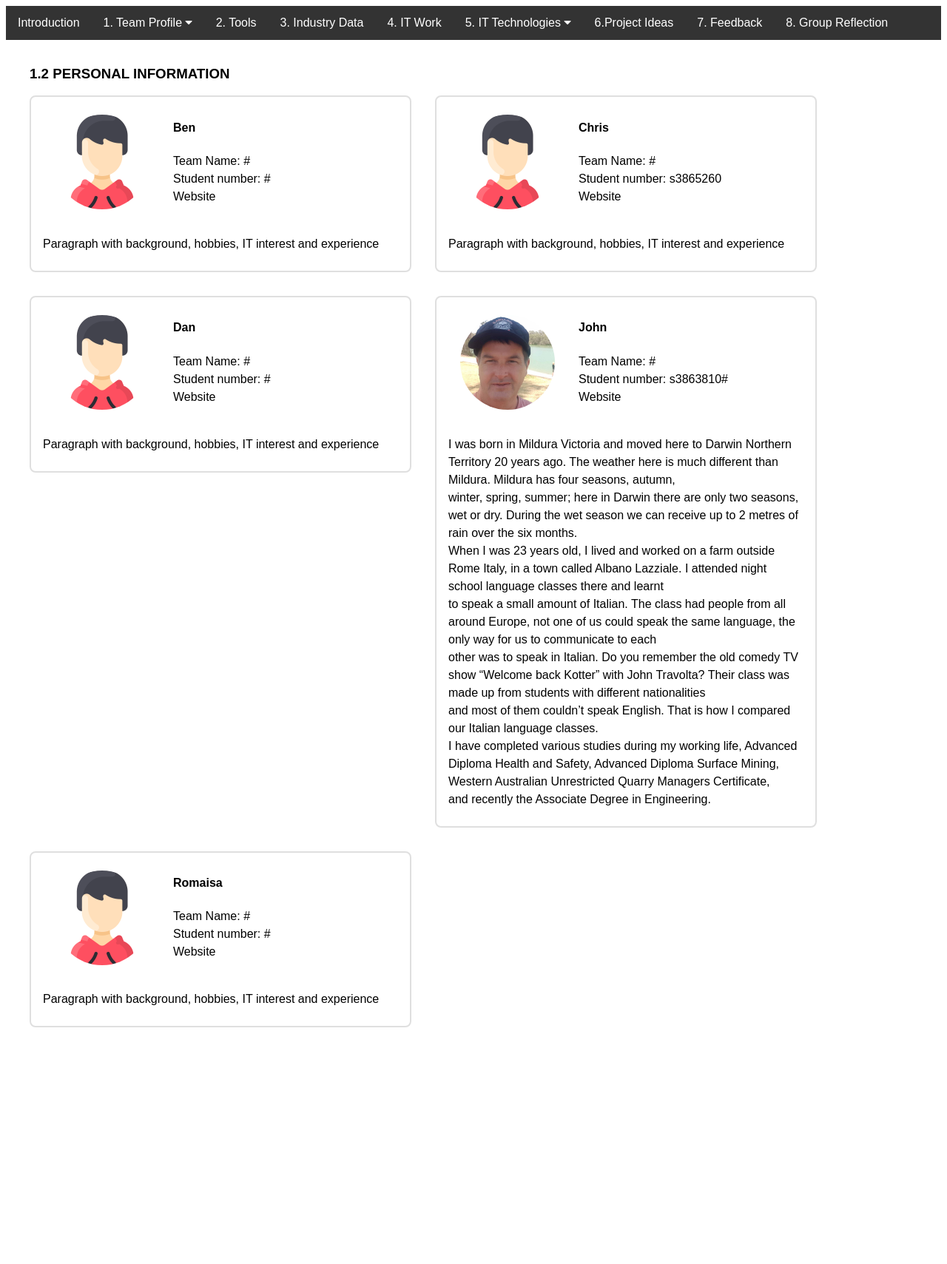
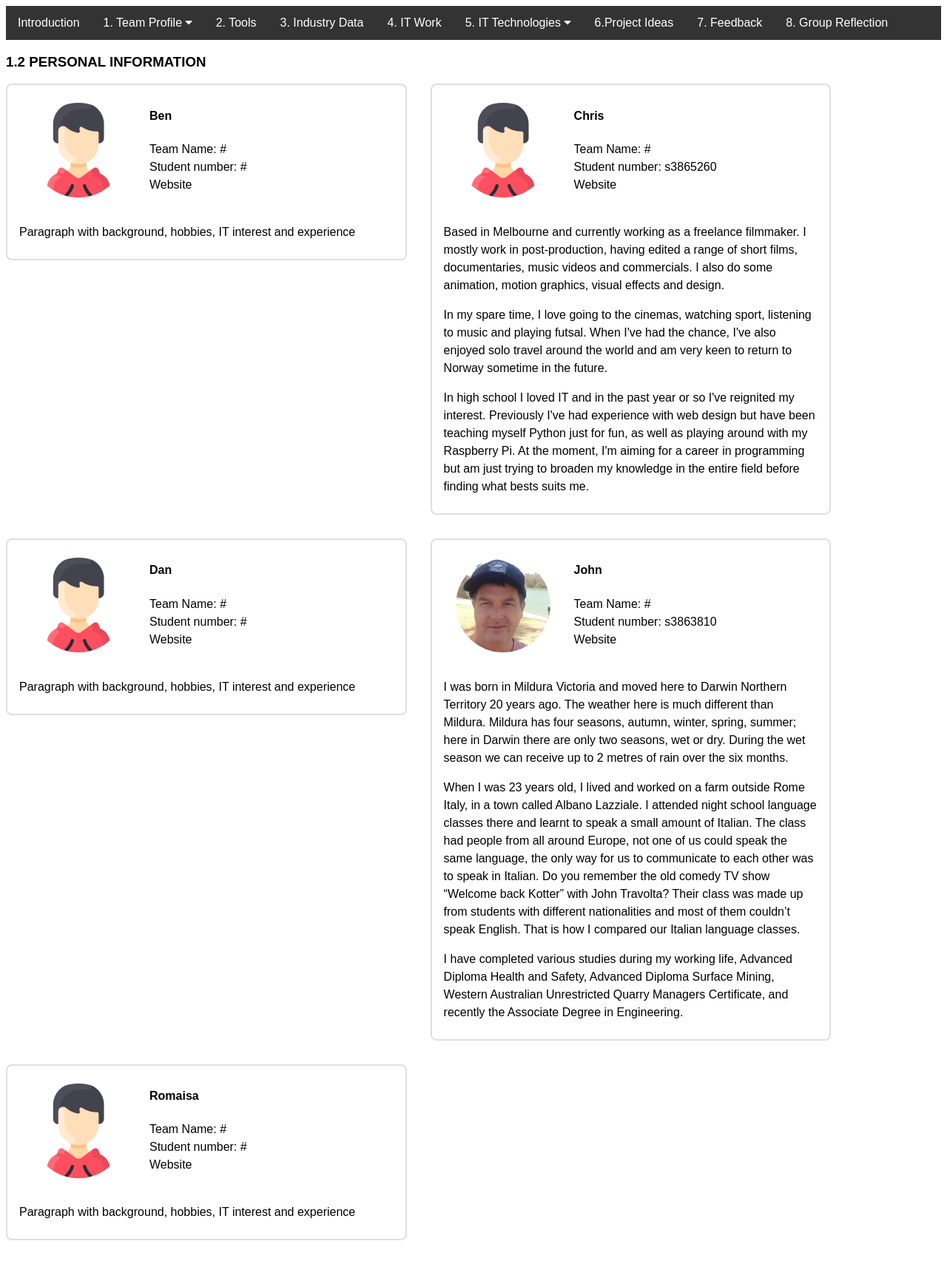
Before and after one commit to s3863810/GroupAssignment, a plain HTML site: page 1.2PersonalInformation.html in a window 1280 px wide. Shown: the whole page at 74% size. Before the commit the page ends 1421 px from the top, so only its background shows below. Drawn offline with Linux system fonts and the light colour scheme.

Commit message:
Added Chris' info

```diff
--- a/1.2PersonalInformation.html
+++ b/1.2PersonalInformation.html
@@ -10,7 +10,7 @@
 <div class="navbar">
 	<a href="index.html">Introduction</a>
 	<div class="dropdown">
-    <button class="dropbtn">1. Team Profile</a>
+		<button class="dropbtn">1. Team Profile
 			<i class="fa fa-caret-down"></i>
     	</button>
 		<div class="dropdown-content">
@@ -37,9 +37,8 @@
 	<a href="7.Feedback.html">7. Feedback</a>
 	<a href="8.Reflection.html">8. Group Reflection</a>
 </div>
-</div>
 
-<div class="personalinfo">
+<div class="main">
   <h3>1.2 PERSONAL INFORMATION</h3>
   <!-- Ben -->
   <div class="personalinfo-box">
@@ -58,7 +57,9 @@
 	<p>Team Name: #<br>
 	Student number: s3865260<br>
 	<a href="https://chrispowelll.github.io/IIT-MyProject/" target="_blank">Website</a></p>
-	<p><br>Paragraph with background, hobbies, IT interest and experience</p>
+	<p><br>Based in Melbourne and currently working as a freelance filmmaker. I mostly work in post-production, having edited a range of short films, documentaries, music videos and commercials. I also do some animation, motion graphics, visual effects and design.</p>
+	<p>In my spare time, I love going to the cinemas, watching sport, listening to music and playing futsal. When I've had the chance, I've also enjoyed solo travel around the world and am very keen to return to Norway sometime in the future.</p>
+	<p>In high school I loved IT and in the past year or so I've reignited my interest. Previously I've had experience with web design but have been teaching myself Python just for fun, as well as playing around with my Raspberry Pi. At the moment, I'm aiming for a career in programming but am just trying to broaden my knowledge in the entire field before finding what bests suits me.</p>
   </div>
 
   <!-- Dan -->
@@ -76,16 +77,11 @@
 	<img src="img/John Hogarth.jpg" alt="John">
 	<h4>John</h4>
 	<p>Team Name: #<br>
-	Student number: s3863810#<br>
+	Student number: s3863810<br>
 	<a href="https://s3863810.github.io/Assignment1/index.html" target="_blank">Website</a></p>
-	<p><br>I was born in Mildura Victoria and moved here to Darwin Northern Territory 20 years ago. The weather here is much different than Mildura. Mildura has four seasons, autumn,<br/>
-	winter, spring, summer; here in Darwin there are only two seasons, wet or dry. During the wet season we can receive up to 2 metres of rain over the six months.<br/>
-	When I was 23 years old, I lived and worked on a farm outside Rome Italy, in a town called Albano Lazziale. I attended night school language classes there and learnt<br/>
-	to speak a small amount of Italian. The class had people from all around Europe, not one of us could speak the same language, the only way for us to communicate to each<br/>
-	other was to speak in Italian. Do you remember the old comedy TV show “Welcome back Kotter” with John Travolta? Their class was made up from students with different nationalities<br/>
-	and most of them couldn’t speak English. That is how I compared our Italian language classes.<br/>
-	I have completed various studies during my working life, Advanced Diploma Health and Safety, Advanced Diploma Surface Mining, Western Australian Unrestricted Quarry Managers Certificate,<br/>
-	and recently the Associate Degree in Engineering.</p>
+	<p><br>I was born in Mildura Victoria and moved here to Darwin Northern Territory 20 years ago. The weather here is much different than Mildura. Mildura has four seasons, autumn, winter, spring, summer; here in Darwin there are only two seasons, wet or dry. During the wet season we can receive up to 2 metres of rain over the six months.</p>
+	<p>When I was 23 years old, I lived and worked on a farm outside Rome Italy, in a town called Albano Lazziale. I attended night school language classes there and learnt to speak a small amount of Italian. The class had people from all around Europe, not one of us could speak the same language, the only way for us to communicate to each other was to speak in Italian. Do you remember the old comedy TV show “Welcome back Kotter” with John Travolta? Their class was made up from students with different nationalities and most of them couldn’t speak English. That is how I compared our Italian language classes.</p>
+	<p>I have completed various studies during my working life, Advanced Diploma Health and Safety, Advanced Diploma Surface Mining, Western Australian Unrestricted Quarry Managers Certificate, and recently the Associate Degree in Engineering.</p>
   </div>
 
   <!-- Romaisa -->
```
Lines whose indentation alone changed are shown as unchanged.
